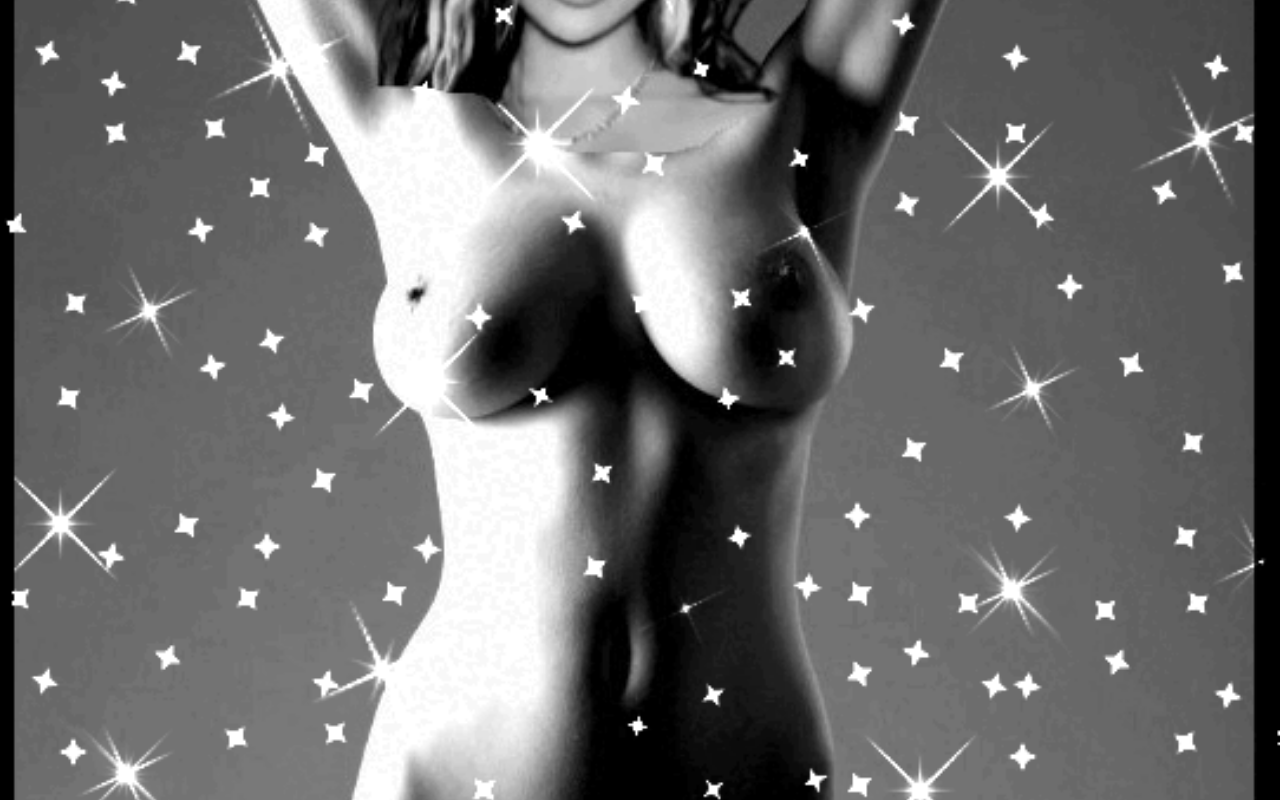
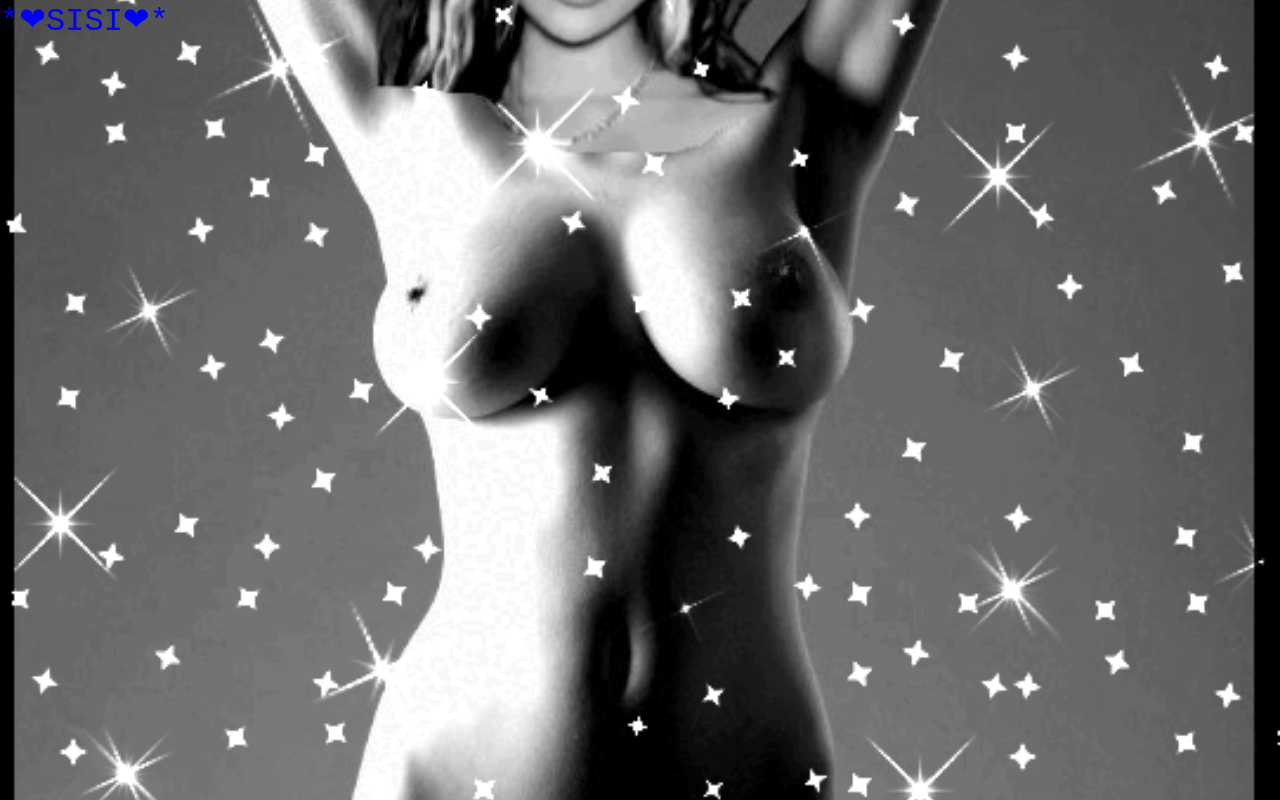
Before and after one commit to doctorxlovexat/sisi, a plain HTML site: page index.html in a window 1280 px wide. Drawn offline with Linux system fonts and the light colour scheme.

Commit message:
Update index.html

```diff
--- a/index.html
+++ b/index.html
@@ -3,23 +3,33 @@
 <head>
     <meta charset="UTF-8">
     <meta name="viewport" content="width=device-width, initial-scale=1.0">
-    <title>Random Background</title>
+    <title>Random Background & 3D Animation</title>
     <style>
         body {
             margin: 0;
             padding: 0;
-            background-repeat: repeat; /* Slike se neće ponavljati */
+            background-repeat: no-repeat;
             background-position: center;
-            background-size: cover; /* Slika će pokriti celu pozadinu */
+            background-size: cover; /* Održava proporcije slika i popunjava ekran */
             height: 100vh;
-            transition: background-image 2s ease-in-out;
+            transition: background-image 2s ease-in-out, background-color 1s ease-in-out, opacity 2s ease-in-out, transform 2s ease-in-out;
+        }
+
+        #animation {
+            position: fixed;
+            font-family: 'Courier New', Courier, monospace;
+            font-size: 2rem;
+            color: blue;
+            visibility: visible;
+            opacity: 1;
         }
     </style>
 </head>
 <body>
 
+    <div id="animation">*❤SISI❤*</div>
+
     <script>
-        // Dodajete slike iz foldera SLIKEXAT
         const backgrounds = [
             'SLIKEXAT/slika1.gif',
             'SLIKEXAT/slika2.jpg',
@@ -32,17 +42,36 @@
         ];
 
         let backgroundIndex = 0;
+        const transitions = [
+            'ease-in-out', 'linear', 'ease', 'cubic-bezier(0.25, 1, 0.5, 1)', 'ease-in', 'ease-out',
+            'ease-in-out-cubic', 'ease-in-out-quint', 'step-start', 'step-end', 'initial', 'inherit'
+        ];
 
-        // Funkcija za promenu pozadine
         function changeBackground() {
+            const transitionType = transitions[Math.floor(Math.random() * transitions.length)];
+            document.body.style.transition = `background-image 2s ${transitionType}, opacity 2s ${transitionType}, transform 2s ${transitionType}`;
             document.body.style.backgroundImage = `url('${backgrounds[backgroundIndex]}')`;
             backgroundIndex = (backgroundIndex + 1) % backgrounds.length;
         }
 
-        // Prva promjena pozadine odmah
+        function startAnimation() {
+            const animationElement = document.getElementById('animation');
+            animationElement.style.visibility = 'visible';
+            animationElement.style.opacity = 1;
+            // Removed animation part for clearer view as you requested earlier
+
+            setTimeout(() => {
+                animationElement.style.visibility = 'hidden';
+                animationElement.style.opacity = 0;
+            }, 60000); // Animacija traje 1 minut
+        }
+
+        // Pozadina menja svakih 5 minuta (300000 ms)
         changeBackground();
-        // Menjanje pozadine svakih 3 minuta (180000 ms)
-        setInterval(changeBackground, 180000);
+        setInterval(changeBackground, 180000); // Menjanje pozadine svakih 3 minuta
+
+        // Animacija slova počinje svakih 3 minuta (180000 ms)
+        setInterval(startAnimation, 180000); // Pokretanje animacije svakih 3 minuta
     </script>
 
 </body>
```
